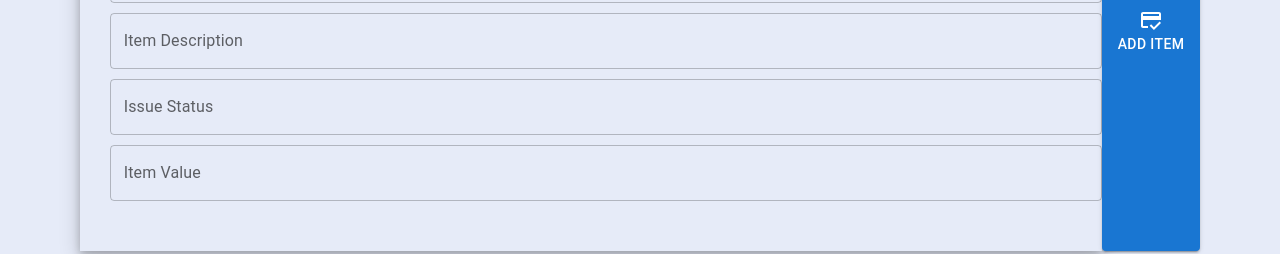
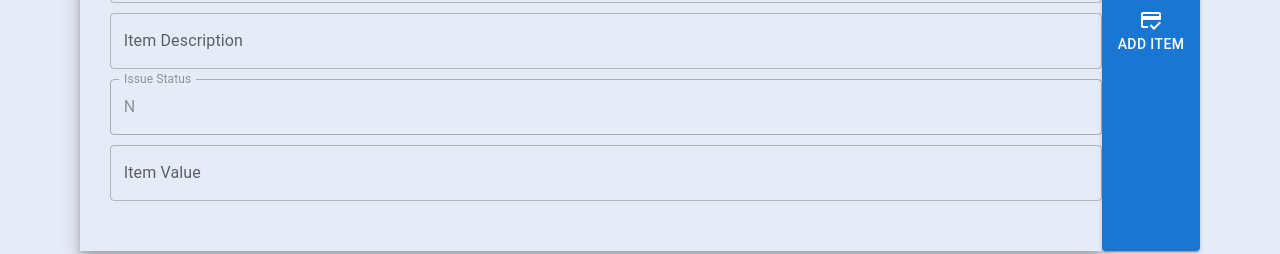
Before and after one commit to sakshijain009/Loan-Admin-Management-Application, a React (Vite) app in the folder frontend/: page /adminadditem in a window 1280 px wide. Shown: the part 385-639 px from the top of the page. Built offline with nearby package versions, Linux system fonts and the light colour scheme; no server answers; sample sign-in values are in the browser's storage.

Commit message:
AdminAddItem issue status

```diff
--- a/frontend/src/Pages/AdminAdd/AdminAddItem.jsx
+++ b/frontend/src/Pages/AdminAdd/AdminAddItem.jsx
@@ -24,7 +24,7 @@ function AdminAddItem() {
     const [itemMake, setItemMake] = useState("");
     const [value, setValue] = useState(0);
     const [description, setDescription] = useState("");
-    const [issue, setIssue] = useState("");
+    const [issue, setIssue] = useState("N");
     const [types, setTypes] = useState([]);
     const [error, setError] = React.useState({
         "description":'',
@@ -121,10 +121,12 @@ function AdminAddItem() {
                         e => setDescription(e.target.value)
                     }/>
                     {error.description && <p style={{color:'red'}}>{error.description}</p>}
-                        <TextField id="outlined-basic" label="Issue Status" variant="outlined" className='text_register'
-                    onChange={
-                        e => setIssue(e.target.value)
-                    }/>
+                        <TextField id="outlined-basic" label="Issue Status" disabled variant="outlined" className='text_register'
+                        value={issue}
+                    // onChange={
+                    //     e => setIssue(e.target.value)
+                    // }
+                    />
                     {error.status && <p style={{color:'red'}}>{error.status}</p>}
                         <TextField id="outlined-basic" label="Item Value" type='number' variant="outlined" className='text_register'
                     onChange={
```
